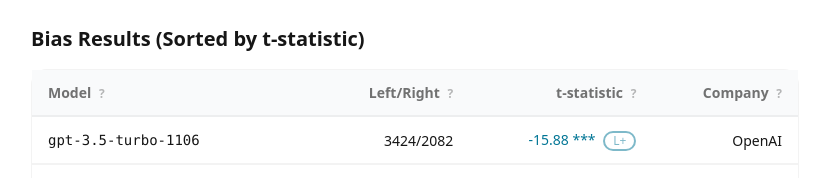
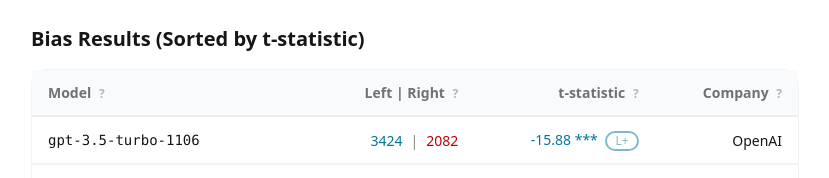
Before and after one commit to yang3kc/llm_domain_classification, a Vue app in the folder frontend/: page / in a window 1280 px wide. Shown: the part 769-947 px from the top of the page, without its empty margins (225-1054 px from the left). Built offline with nearby package versions, Linux system fonts and the light colour scheme.

Commit message:
✨ feat(results): improve display of left/right domain classification

```diff
--- a/frontend/src/components/ModelResults.vue
+++ b/frontend/src/components/ModelResults.vue
@@ -131,7 +131,7 @@
               </div>
             </th>
             <th class="text-right">
-              Left/Right
+              Left | Right
               <div class="tooltip tooltip-right" data-tip="Number of domains classified as left-leaning vs right-leaning and processed by the model">
                 <span class="text-xs ml-1 opacity-50 cursor-help">?</span>
               </div>
@@ -153,7 +153,13 @@
         <tbody>
           <tr v-for="result in biasResults" :key="result.model_name" class="hover">
             <td class="font-mono text-sm">{{ result.model_name }}</td>
-            <td class="text-right">{{ result.left_n }}/{{ result.right_n }}</td>
+            <td class="text-right">
+                <div class="flex justify-end items-center gap-2">
+                    <span class="text-info-content">{{ result.left_n }}</span>
+                    <span class="opacity-50">|</span>
+                    <span class="text-error-content">{{ result.right_n }}</span>
+                </div>
+            </td>
             <td class="text-right" :class="result.bias === 'left' ? 'text-info-content' : result.bias === 'right' ? 'text-error-content' : ''">
               {{ formatNumber(result.t) }} {{ formatPValue(result.t_p) }} <span class="badge badge-info-content badge-outline badge-sm ml-1 opacity-50 cursor-help">{{ formatBias(result.bias) }}</span>
             </td>
```
